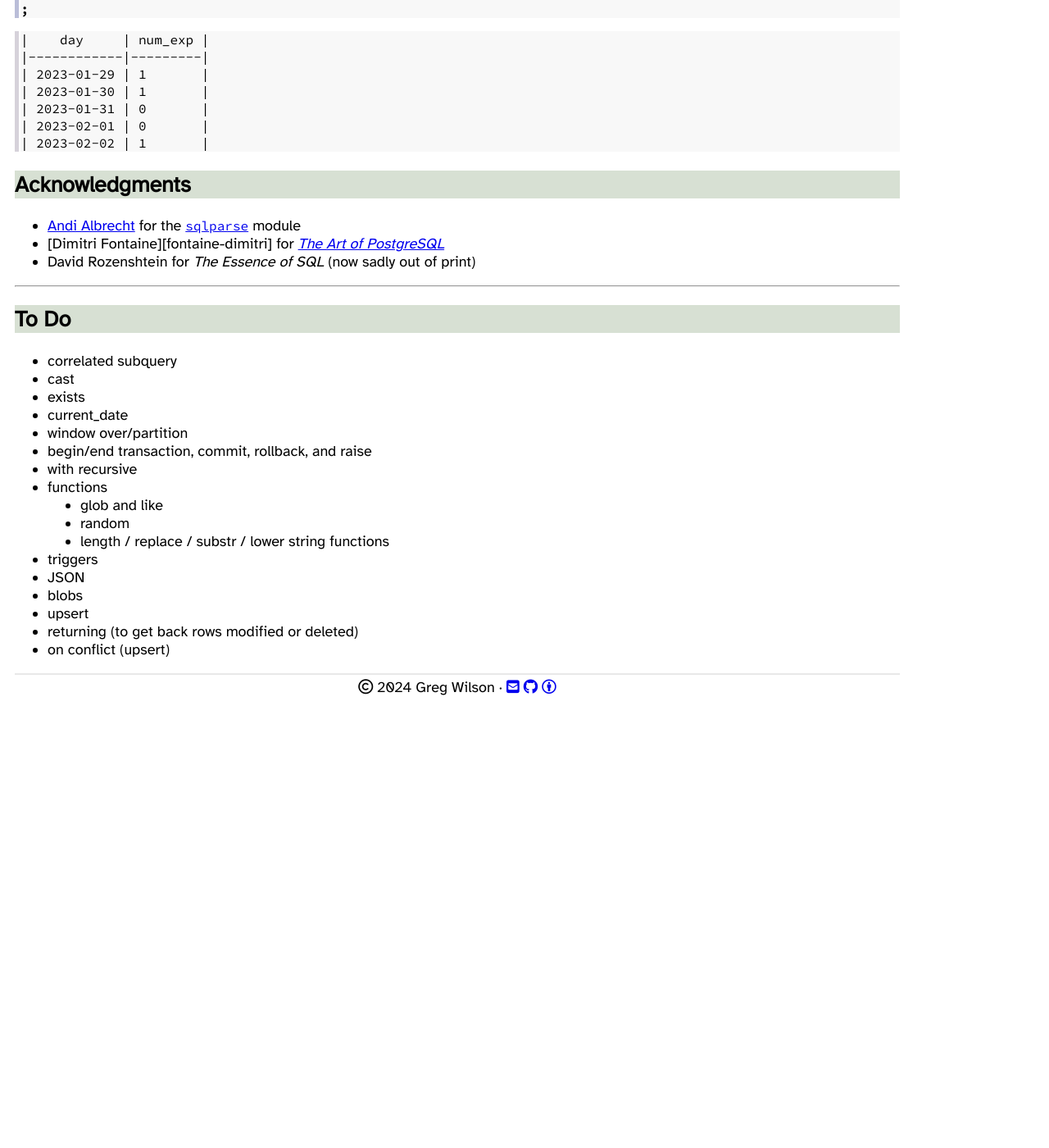
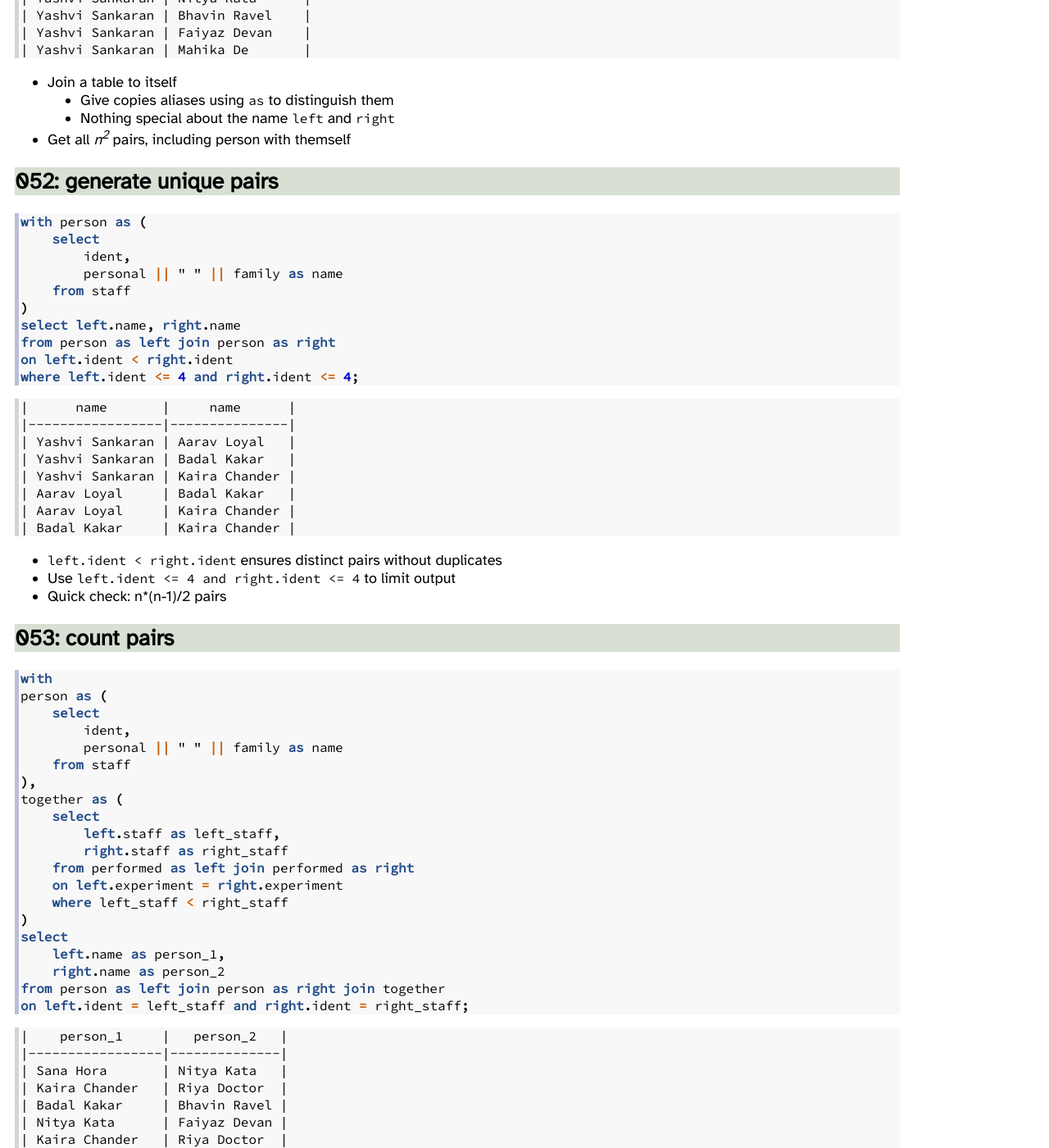
Before and after one commit to gvwilson/sql-tutorial, a Jekyll site: the page built from index.md, in a window 1280 px wide and 1400 px high, scrolled down 26261 px. Shown: the whole window at 82% size. Built offline with Jekyll 4.4.1, drawn with Linux system fonts in a browser that asks for light colours; nearby versions of some CDN libraries; our own code applies the rules of GitHub Pages for plain Markdown files; before the commit the page ends 27118 px from its top, so only the background shows below that; some of the changed text lies outside the part shown.

Commit message:
feat: self join

````diff
--- a/index.md
+++ b/index.md
@@ -646,7 +646,8 @@
 
 ```sql
 select *
-from work inner join job on work.job = job.name;
+from work inner join job
+on work.job = job.name;
 ```
 ```
 | person |    job    |   name    | billable |
@@ -667,7 +668,8 @@
 select
     work.person,
     sum(job.billable) as pay
-from work inner join job on work.job = job.name
+from work inner join job
+on work.job = job.name
 group by work.person;
 ```
 ```
@@ -684,7 +686,8 @@
 
 ```sql
 select *
-from work left join job on work.job = job.name;
+from work left join job
+on work.job = job.name;
 ```
 ```
 | person |    job    |   name    | billable |
@@ -706,7 +709,8 @@
 select
     work.person,
     sum(job.billable) as pay
-from work left join job on work.job = job.name
+from work left join job
+on work.job = job.name
 group by work.person;
 ```
 ```
@@ -725,7 +729,8 @@
 select
     work.person,
     coalesce(sum(job.billable), 0.0) as pay
-from work left join job on work.job = job.name
+from work left join job
+on work.job = job.name
 group by work.person;
 ```
 ```
@@ -974,48 +979,7 @@
 -   Requires two scans of the data, but there's no way to avoid that
 -   Null values aren't included in the average or in the final results
 
-## 040: self join
-
-```sql
-select distinct left.species, right.species
-from penguins as left join penguins as right;
-```
-```
-|  species  |  species  |
-|-----------|-----------|
-| Adelie    | Adelie    |
-| Adelie    | Chinstrap |
-| Adelie    | Gentoo    |
-| Chinstrap | Adelie    |
-| Chinstrap | Chinstrap |
-| Chinstrap | Gentoo    |
-| Gentoo    | Adelie    |
-| Gentoo    | Chinstrap |
-| Gentoo    | Gentoo    |
-```
-
--   Join a table to itself
-    -   Give copies aliases using `as` to distinguish them
-    -   Nothing special about `left` and `right`
-
-## 041: generate unique pairs
-
-```sql
-select distinct left.species, right.species
-from penguins as left join penguins as right
-on left.species < right.species;
-```
-```
-|  species  |  species  |
-|-----------|-----------|
-| Adelie    | Chinstrap |
-| Adelie    | Gentoo    |
-| Chinstrap | Gentoo    |
-```
-
--   Quick check: *n(n-1)/2* unique pairs
-
-## 042: compare individual values to aggregates within groups
+## 040: compare individual values to aggregates within groups
 
 ```sql
 select
@@ -1161,7 +1125,7 @@
         iif(
             body_mass_g < 3500,
             "small",
-	    "large"
+            "large"
         ) as size
     from penguins
 )
@@ -1192,11 +1156,11 @@
 with sized_penguins as (
     select
         species,
-	case
-	    when body_mass_g < 3500 then "small"
-	    when body_mass_g < 5000 then "medium"
-	    else "large"
-	end as size
+        case
+            when body_mass_g < 3500 then "small"
+            when body_mass_g < 5000 then "medium"
+            else "large"
+        end as size
     from penguins
 )
 select species, size, count(*) as num
@@ -1220,16 +1184,16 @@
 -   Result of `case` is null if no condition is true
 -   Use `else` as fallback
 
-## 047: check range
+## 045: check range
 
 ```sql
 with sized_penguins as (
     select
         species,
-	case
-	    when body_mass_g between 3500 and 5000 then "normal"
-	    else "abnormal"
-	end as size
+        case
+            when body_mass_g between 3500 and 5000 then "normal"
+            else "abnormal"
+        end as size
     from penguins
 )
 select species, size, count(*) as num
@@ -1391,6 +1355,113 @@
 | 2023-02-02 | 1       |
 ```
 
+## 051: self join
+
+```sql
+with person as (
+    select
+        ident,
+        personal || " " || family as name
+    from staff
+)
+select left.name, right.name
+from person as left join person as right
+limit 10;
+```
+```
+|      name       |      name       |
+|-----------------|-----------------|
+| Yashvi Sankaran | Yashvi Sankaran |
+| Yashvi Sankaran | Aarav Loyal     |
+| Yashvi Sankaran | Badal Kakar     |
+| Yashvi Sankaran | Kaira Chander   |
+| Yashvi Sankaran | Sana Hora       |
+| Yashvi Sankaran | Riya Doctor     |
+| Yashvi Sankaran | Nitya Kata      |
+| Yashvi Sankaran | Bhavin Ravel    |
+| Yashvi Sankaran | Faiyaz Devan    |
+| Yashvi Sankaran | Mahika De       |
+```
+
+-   Join a table to itself
+    -   Give copies aliases using `as` to distinguish them
+    -   Nothing special about the name `left` and `right`
+-   Get all *n<sup>2</sup>* pairs, including person with themself
+
+## 052: generate unique pairs
+
+```sql
+with person as (
+    select
+        ident,
+        personal || " " || family as name
+    from staff
+)
+select left.name, right.name
+from person as left join person as right
+on left.ident < right.ident
+where left.ident <= 4 and right.ident <= 4;
+```
+```
+|      name       |     name      |
+|-----------------|---------------|
+| Yashvi Sankaran | Aarav Loyal   |
+| Yashvi Sankaran | Badal Kakar   |
+| Yashvi Sankaran | Kaira Chander |
+| Aarav Loyal     | Badal Kakar   |
+| Aarav Loyal     | Kaira Chander |
+| Badal Kakar     | Kaira Chander |
+```
+
+-   `left.ident < right.ident` ensures distinct pairs without duplicates
+-   Use `left.ident <= 4 and right.ident <= 4` to limit output
+-   Quick check: n*(n-1)/2 pairs
+
+## 053: count pairs
+
+```sql
+with
+person as (
+    select
+        ident,
+        personal || " " || family as name
+    from staff
+),
+together as (
+    select
+        left.staff as left_staff,
+        right.staff as right_staff
+    from performed as left join performed as right
+    on left.experiment = right.experiment
+    where left_staff < right_staff
+)
+select
+    left.name as person_1,
+    right.name as person_2
+from person as left join person as right join together
+on left.ident = left_staff and right.ident = right_staff;
+```
+```
+|    person_1     |   person_2   |
+|-----------------|--------------|
+| Sana Hora       | Nitya Kata   |
+| Kaira Chander   | Riya Doctor  |
+| Badal Kakar     | Bhavin Ravel |
+| Nitya Kata      | Faiyaz Devan |
+| Kaira Chander   | Riya Doctor  |
+| Yashvi Sankaran | Nitya Kata   |
+| Nitya Kata      | Bhavin Ravel |
+| Yashvi Sankaran | Aarav Loyal  |
+| Aarav Loyal     | Nitya Kata   |
+| Kaira Chander   | Faiyaz Devan |
+| Badal Kakar     | Bhavin Ravel |
+| Yashvi Sankaran | Faiyaz Devan |
+| Yashvi Sankaran | Mahika De    |
+| Yashvi Sankaran | Nitya Kata   |
+| Kaira Chander   | Bhavin Ravel |
+| Aarav Loyal     | Faiyaz Devan |
+```
+
 ## Acknowledgments
 
 -   [Andi Albrecht][albrecht-andi] for the [`sqlparse`][sqlparse] module
````
Also changed, not shown: other parts of index.md (+9 -9 lines).
